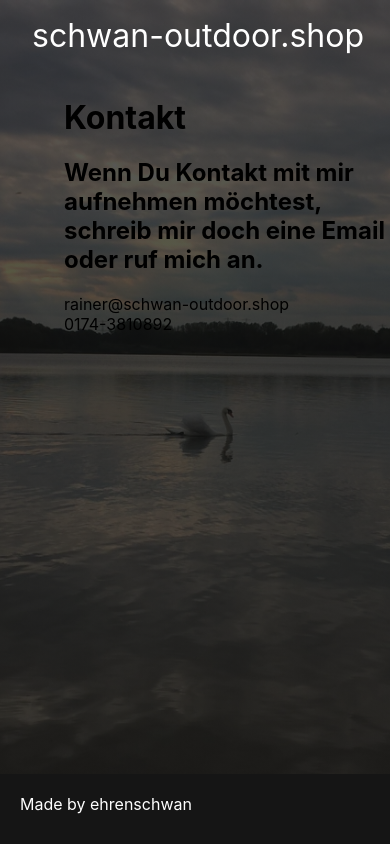
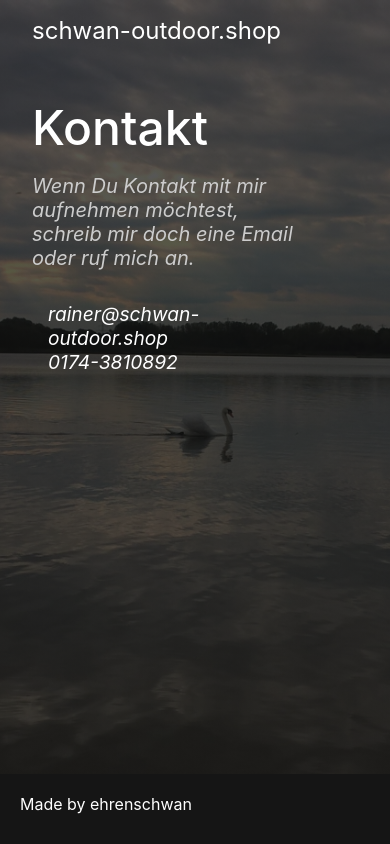
Before and after one commit to LucaSchwan/schwan-outdoor_shop, a Next.js app: page /kontakt in a window 390 px wide. Built offline with nearby package versions, Linux system fonts and the light colour scheme.

Commit message:
More scss and responsive design

```diff
--- a/pages/index.tsx
+++ b/pages/index.tsx
@@ -4,7 +4,7 @@ import styles from '../styles/Index.module.scss';
 
 const Home = () => {
   return (
-    <div className="page-wrapper">
+    <>
       <Head>
         <title>Home</title>
       </Head>
@@ -20,7 +20,7 @@ const Home = () => {
           <Link href="/about-me">Über Mich</Link>
         </div>
       </div>
-    </div>
+    </>
   );
 };
 
--- a/pages/kontakt.tsx
+++ b/pages/kontakt.tsx
@@ -1,17 +1,18 @@
 import Head from 'next/head';
+import styles from '../styles/Contact.module.scss';
 
 const Contact = () => {
   return (
-    <div className="page-wrapper">
+    <>
       <Head>
         <title>Kontakt</title>
       </Head>
-      <h1 className="smaller-title">Kontakt</h1>
-      <h2 className="smaller-subtitle">
+      <h1 className={styles.smaller_title}>Kontakt</h1>
+      <h2 className={styles.smaller_subtitle}>
         Wenn Du Kontakt mit mir aufnehmen möchtest, <br />
         schreib mir doch eine Email oder ruf mich an.
       </h2>
-      <div className="contact-info">
+      <div className={styles.contact_info}>
         <div>
           <a href="mailto:rainer@schwan-outdoor.shop">
             rainer@schwan-outdoor.shop
@@ -21,7 +22,7 @@ const Contact = () => {
           <a href="tel:0174-3810892">0174-3810892</a>
         </div>
       </div>
-    </div>
+    </>
   );
 };
 
--- a/styles/About-Me.module.scss
+++ b/styles/About-Me.module.scss
@@ -0,0 +1 @@
+@import 'standard';
--- a/styles/App.module.scss
+++ b/styles/App.module.scss
@@ -3,10 +3,18 @@
 .logo {
   font-size: 2rem;
   padding-left: 4rem;
-}
 
-.logo:hover {
-  color: #aaa;
+  &:hover {
+    color: #aaa;
+  }
+
+  @media only screen and (max-width: 900px) {
+    padding-left: 2rem;
+  }
+
+  @media only screen and (max-width: 430px) {
+    font-size: 1.5rem;
+  }
 }
 
 .dev {
@@ -20,19 +28,18 @@
   background-position: center;
   background-size: cover;
   width: 100%;
+
 }
 
 .page_wrapper {
-  padding-left: 8rem;
+  padding: 0 0 8rem;
   margin-top: 2rem;
-}
 
-@media only screen and (max-width: 900px) {
-  .page_wrapper {
-    padding-left: 4rem;
+  @media only screen and (max-width: 900px) {
+    padding: 0 6rem 0 4rem ;
   }
 
-  .logo {
-    padding-left: 2rem;
+  @media only screen and (max-width: 490px) {
+    padding: 0 4rem 0 2rem ;
   }
 }
--- a/styles/Contact.module.scss
+++ b/styles/Contact.module.scss
@@ -1,11 +1,16 @@
+@import 'standard';
 
-.contact-info {
+.contact_info {
   font-style: italic;
   color: white;
   font-size: 1.5rem;
   padding: 2rem;
 
-  >div {
-    margin: 1rem;
+  @media only screen and (max-width: 540px) {
+    padding: 1rem;
+  }
+
+  @media only screen and (max-width: 490px) {
+    font-size: 1.2rem;
   }
 }
--- a/styles/_standard.scss
+++ b/styles/_standard.scss
@@ -3,25 +3,38 @@
   font-weight: 700;
   font-size: 5rem;
   margin-top: 3rem;
+
+  @media only screen and (max-width: 430px) {
+    font-size: 4rem;
+  }
 }
 
 .subtitle {
   color: #ccc;
   font-weight: 400;
   font-style: italic;
-  margin-bottom: 2rem;
+  font-size: 1.5rem;
+  margin-bottom: 0 2rem 0 0 ;
+
+  @media only screen and (max-width: 490px) {
+    font-size: 1.5rem;
+  }
 }
 
 
-.smaller-title {
+.smaller_title {
   color: white;
   font-weight: 500;
   font-size: 3rem;
   margin: 0;
 }
 
-.smaller-subtitle {
+.smaller_subtitle {
   color: #ccc;
   font-weight: 400;
   font-style: italic;
+
+  @media only screen and (max-width: 430px) {
+    font-size: 1.25rem;
+  }
 }
--- a/styles/globals.scss
+++ b/styles/globals.scss
@@ -4,6 +4,10 @@ body {
   margin: 0;
   font-family: -apple-system, BlinkMacSystemFont, Segoe UI, Roboto, Oxygen,
     Ubuntu, Cantarell, Fira Sans, Droid Sans, Helvetica Neue, sans-serif;
+}
+
+body {
+  font-size: 100%;
 }
 
 a {
```
Also changed, not shown: pages/about-me.tsx (+4 -3 lines), styles/Index.module.scss (+13 -3 lines).
